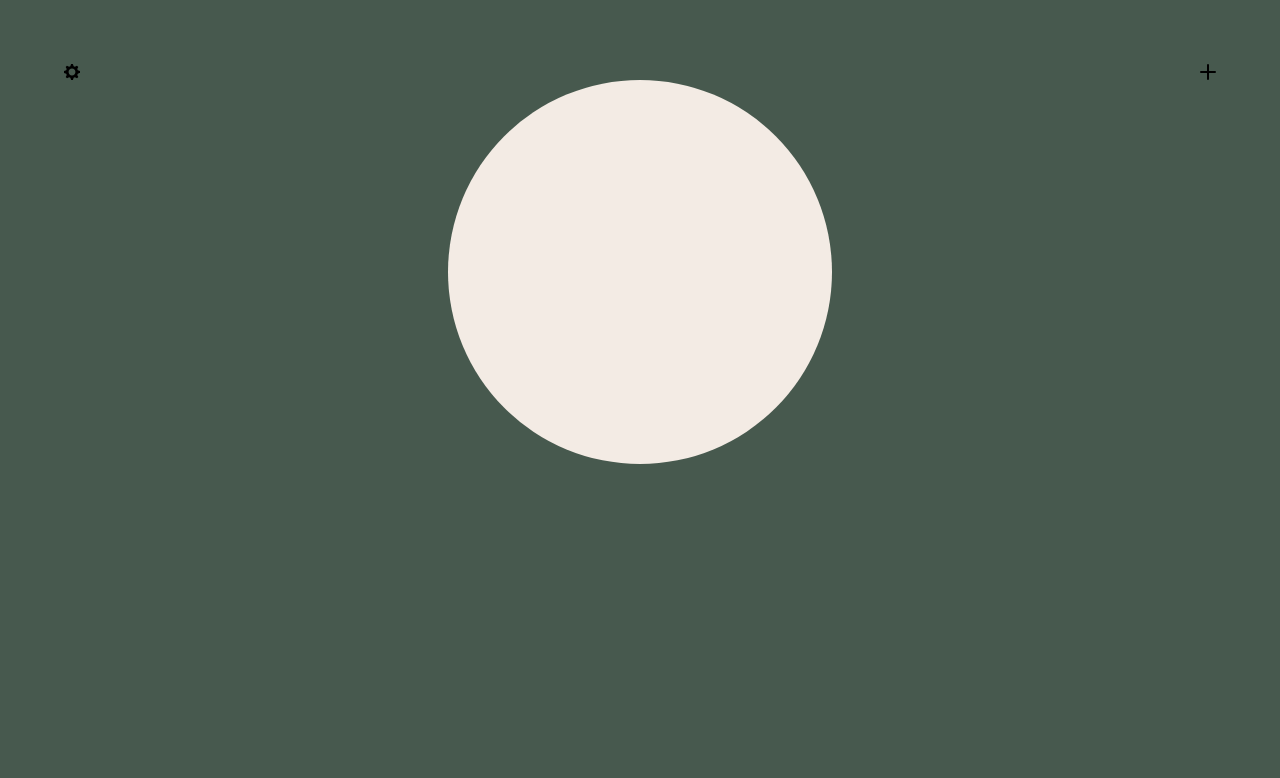
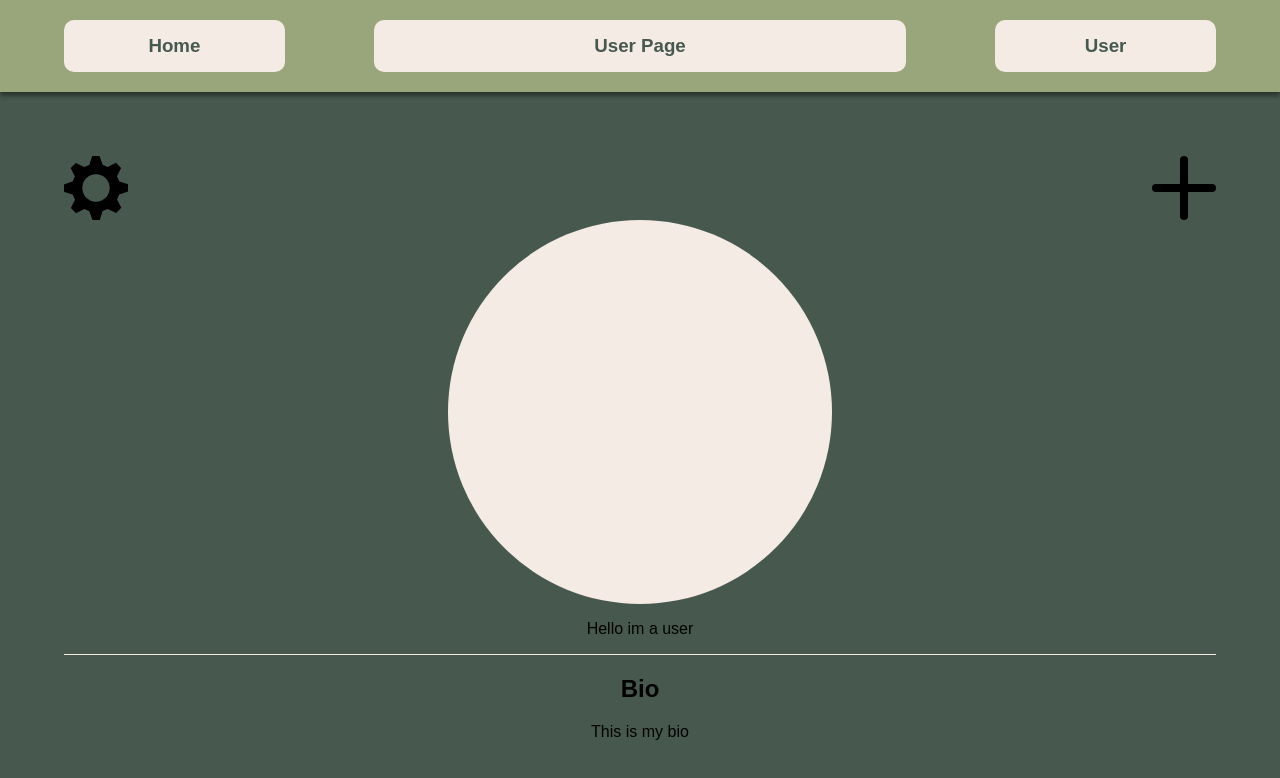
Before and after one commit to pathirny/HarvestHub, a Next.js app in the folder harvesthub/: page /User in a window 1280 px wide. Shown: the top 778 px of the page. Built offline with nearby package versions, Linux system fonts and the light colour scheme; a web font is replaced by a local one.

Commit message:
added the start of user page - stled kinda

```diff
--- a/harvesthub/app/User/page.tsx
+++ b/harvesthub/app/User/page.tsx
@@ -1,16 +1,29 @@
-"use client"
-import { SettingsIcon, AddIcon } from "@chakra-ui/icons"
-export default function UserPage(){
-
-return(<>
-<div id="userPage-container">
-    <div id="icon-container">
-        <SettingsIcon />
-        <AddIcon />
-    </div>
-    <div id="user-img"><img></img></div>
-</div>
-</>)
-
-
+"use client";
+import Header from "@/components/Header";
+import { SettingsIcon, AddIcon } from "@chakra-ui/icons";
+export default function UserPage() {
+  return (
+    <>
+      <Header title="User Page" />
+      <div id="userPage-container">
+        <div id="icon-container">
+          <div className="IconBox">
+            <SettingsIcon boxSize="5vw" />
+          </div>
+          <div className="IconBox">
+            <AddIcon boxSize="5vw" />
+          </div>
+        </div>
+        <div id="user-img">
+          <img></img>
+        </div>
+        <p style={{alignSelf:'center'}}>Hello im a user</p>
+        <div id="Underline"></div>
+        <div className="UserBio">
+          <h2 style={{textAlign:'center'}} >Bio</h2>
+          <p style={{textAlign:'center'}} >This is my bio </p>
+        </div>
+      </div>
+    </>
+  );
 }
--- a/harvesthub/app/globals.css
+++ b/harvesthub/app/globals.css
@@ -564,4 +564,8 @@ a {
   margin: auto
 }
 
+#Underline{
+  border-bottom: 1px solid var(--white-cream-color);
+}
+
 /* user page */
```
